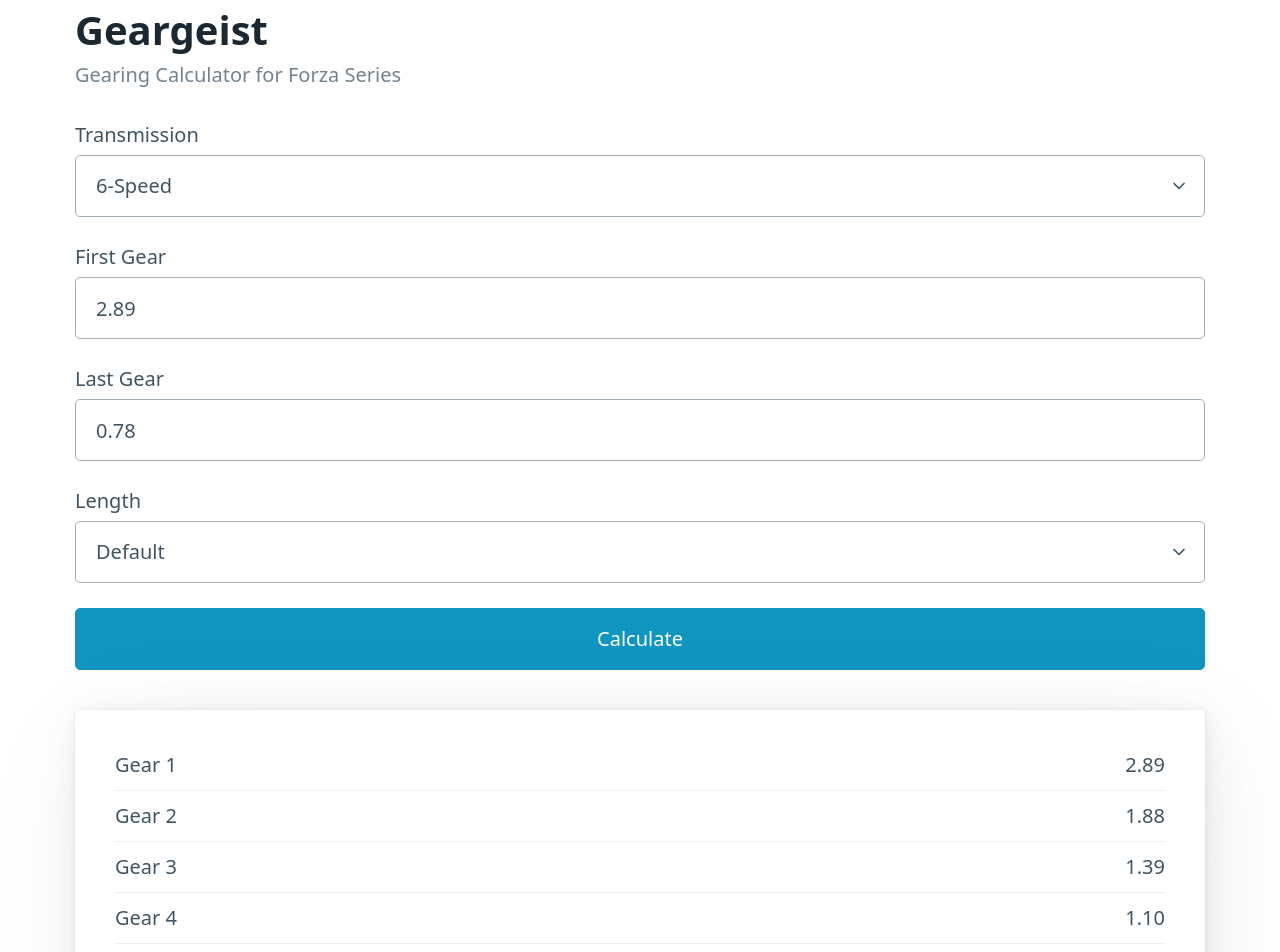
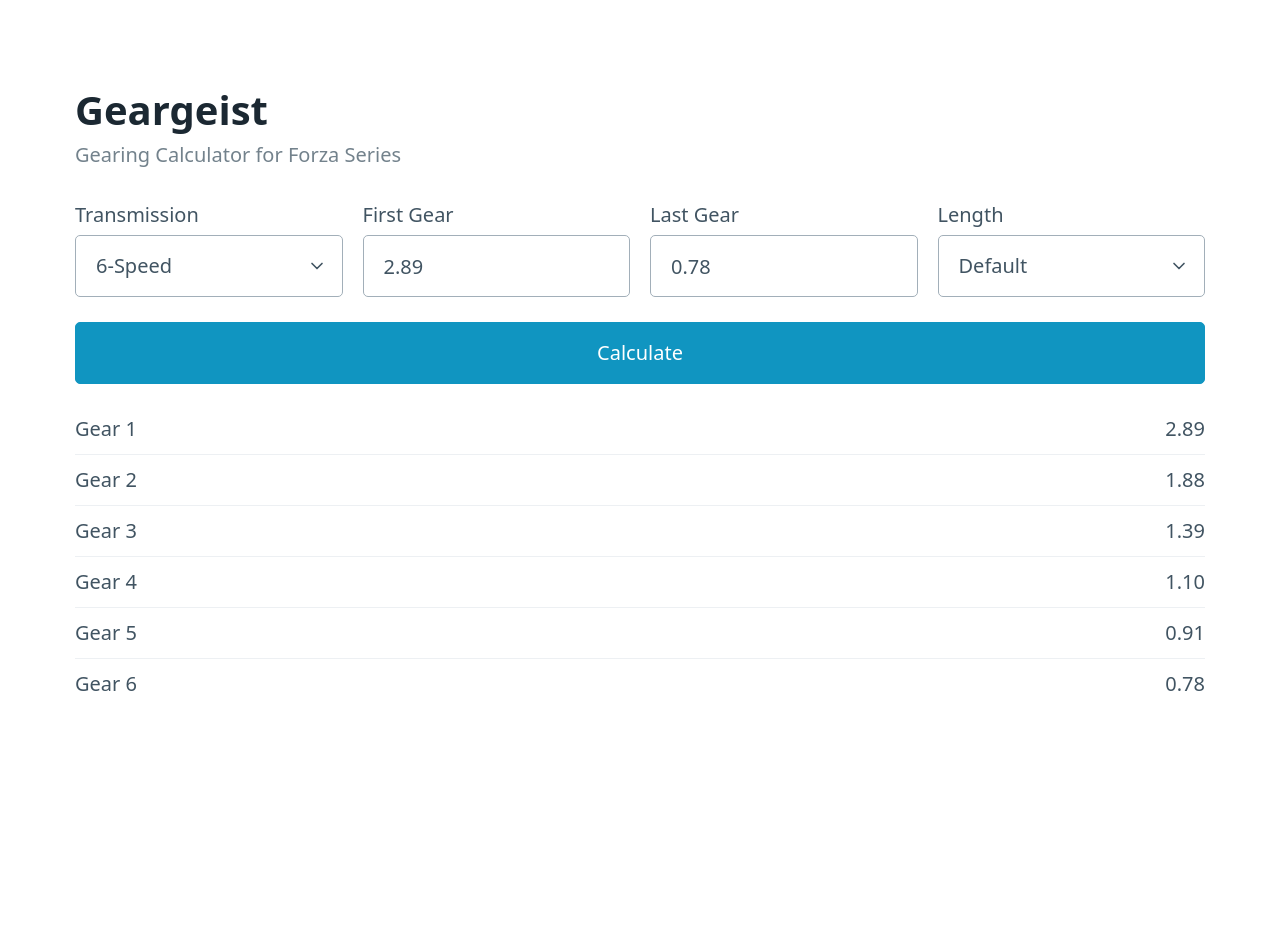
Before and after one commit to TempusGPT/forza-gt, a SvelteKit app: page / in a window 1280 px wide. Shown: the top 952 px of the page. After the commit the page ends 800 px from the top, so only its background shows below. Built offline with nearby package versions, Linux system fonts and the light colour scheme.

Commit message:
Apply pico css properly

```diff
--- a/src/app.html
+++ b/src/app.html
@@ -5,9 +5,10 @@
         <meta name="viewport" content="width=device-width" />
         <link rel="icon" href="%sveltekit.assets%/favicon.png" />
         <link rel="stylesheet" href="https://unpkg.com/@picocss/pico@1.*/css/pico.min.css" />
+        <title>Geargeist - Gearing Calculator for Forza Series</title>
         %sveltekit.head%
     </head>
     <body data-sveltekit-preload-data="hover">
-        <div style="display: contents">%sveltekit.body%</div>
+        %sveltekit.body%
     </body>
 </html>
--- a/src/routes/+page.svelte
+++ b/src/routes/+page.svelte
@@ -35,19 +35,14 @@
     };
 </script>
 
-<svelte:head>
-    <title>Geargeist - Gearing Calculator for Forza Series</title>
-</svelte:head>
-
-<header class="container">
+<main class="container">
     <div class="headings">
         <h1>Geargeist</h1>
         <h2>Gearing Calculator for Forza Series</h2>
     </div>
-</header>
 
-<main class="container">
     <form on:submit|preventDefault={calculate}>
+        <div class="grid">
             <label>
                 Transmission
                 <select bind:value={transmission}>
@@ -59,12 +54,26 @@
 
             <label>
                 First Gear
-            <input type="number" min="0.48" max="6" step="0.01" required bind:value={firstGear} />
+                <input
+                    type="number"
+                    min="0.48"
+                    max="6"
+                    step="0.01"
+                    required
+                    bind:value={firstGear}
+                />
             </label>
 
             <label>
                 Last Gear
-            <input type="number" min="0.48" max="6" step="0.01" required bind:value={lastGear} />
+                <input
+                    type="number"
+                    min="0.48"
+                    max="6"
+                    step="0.01"
+                    required
+                    bind:value={lastGear}
+                />
             </label>
 
             <label>
@@ -75,11 +84,12 @@
                     {/each}
                 </select>
             </label>
+        </div>
 
         <button>Calculate</button>
     </form>
 
-    <article>
+    <div>
         {#each result as gear, i}
             {#if i !== 0}
                 <hr />
@@ -89,5 +99,5 @@
                 <div>{gear.toFixed(2)}</div>
             </nav>
         {/each}
-    </article>
+    </div>
 </main>
```
Lines whose indentation alone changed are shown as unchanged.
